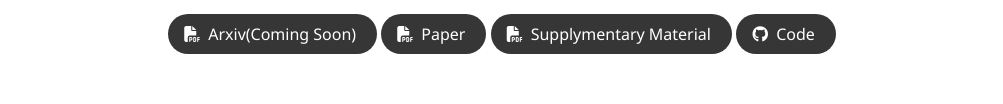
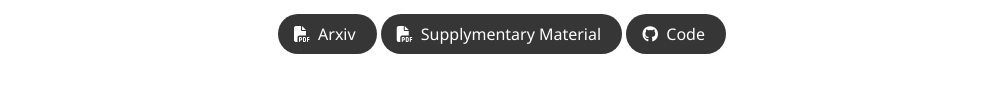
Before and after one commit to kcheng1021/gaussianpro.github.io, a plain HTML site: page index.html in a window 1280 px wide. Shown: the part 400-504 px from the top of the page, without its empty margins (138-1141 px from the left). Drawn offline with nearby package versions, Linux system fonts and the light colour scheme; some icons are missing; a web font is replaced by a local one.

Commit message:
Update index.html

```diff
--- a/index.html
+++ b/index.html
@@ -133,21 +133,12 @@
             <div class="publication-links">
               <!-- PDF Link. -->
               <span class="link-block">
-                <a href="http://arxiv.org/abs/pending..."
+                <a href="https://arxiv.org/abs/2402.14650"
                    class="external-link button is-normal is-rounded is-dark">
                   <span class="icon">
                       <i class="fas fa-file-pdf"></i>
                   </span>
-                  <span>Arxiv(Coming Soon)</span>
-                </a>
-              </span>
-              <span class="link-block">
-                <a href="https://github.com/kcheng1021/GaussianPro/blob/main/figs/GaussianPro_paper.pdf"
-                   class="external-link button is-normal is-rounded is-dark">
-                  <span class="icon">
-                      <i class="fas fa-file-pdf"></i>
-                  </span>
-                  <span>Paper</span>
+                  <span>Arxiv</span>
                 </a>
               </span>
               <span class="link-block">
```
